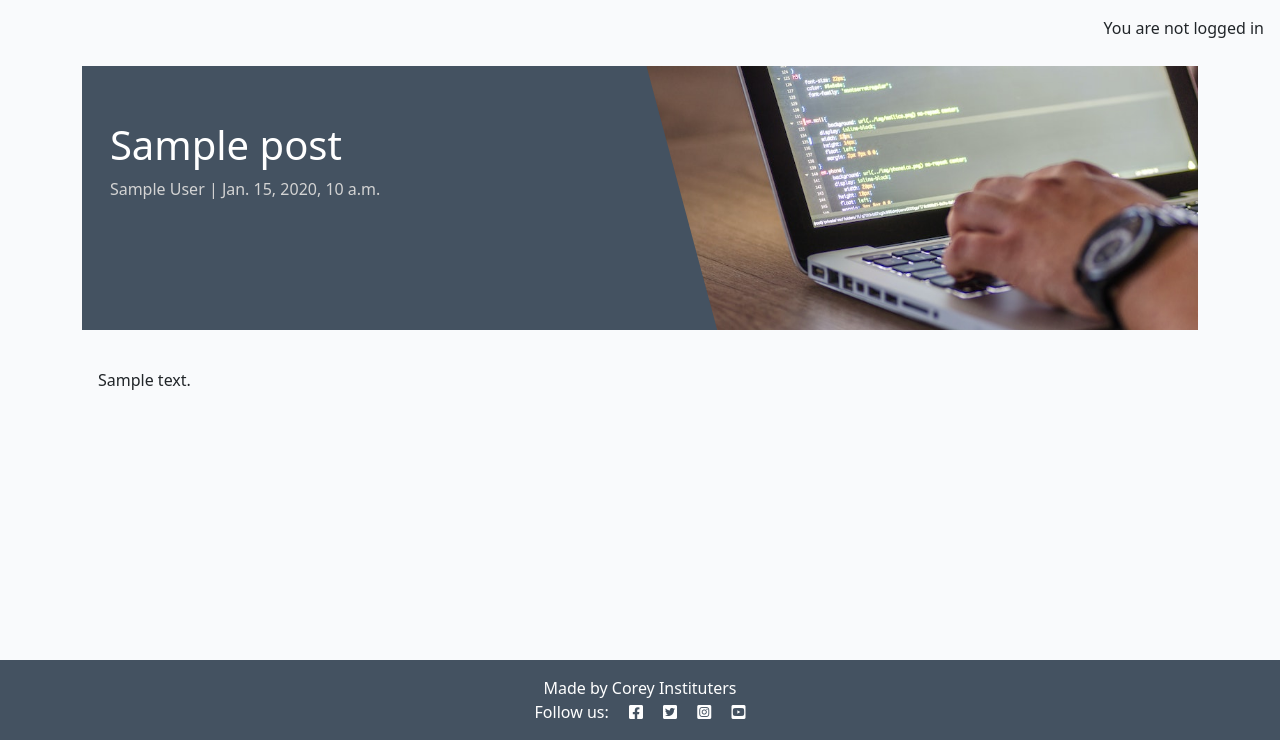
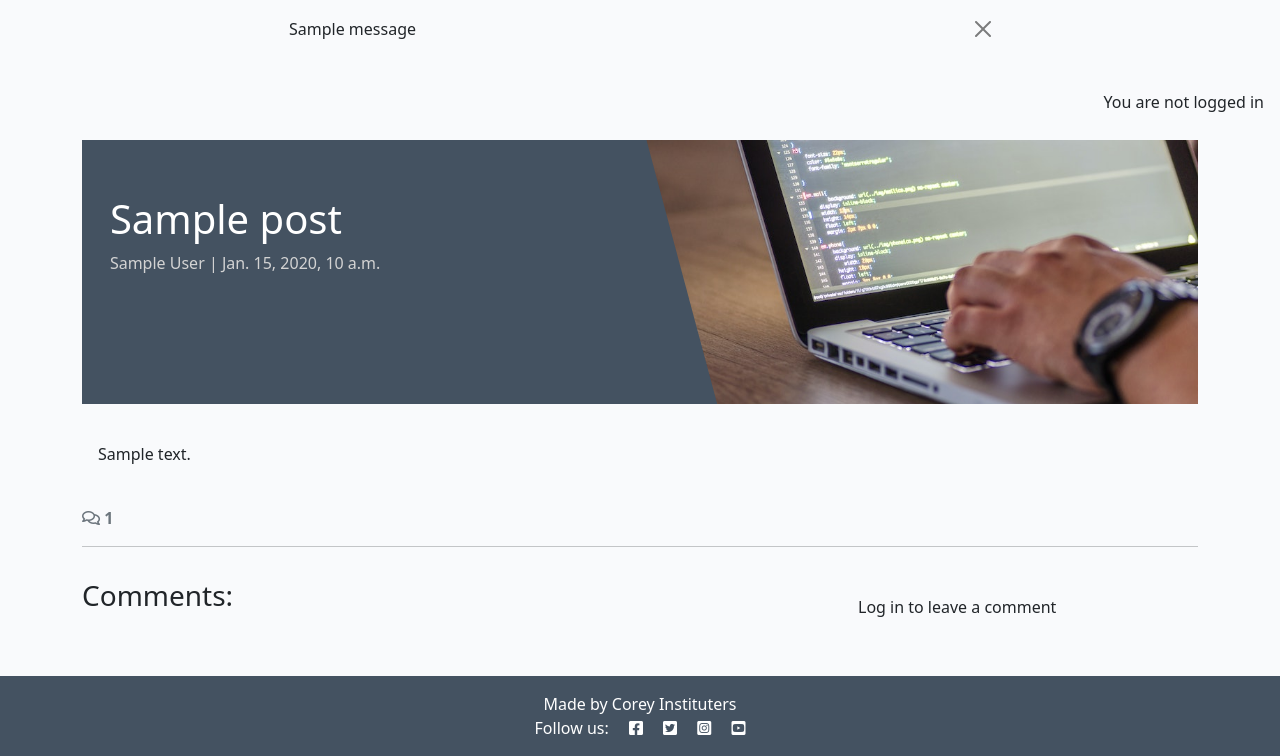
Before and after one commit to csdavids519/django_blog, a Django app: template blog/templates/blog/post_detail.html in a window 1280 px wide. Shown: the part 60-816 px from the top of the page. Run offline with Django 4.2, Linux system fonts and the light colour scheme; the template is opened without the code that fills it: most values are stand-ins (such as "Sample title", 1, 10 or a date in 2020); one stand-in notice (Sample message) is shown; some libraries are stand-ins or nearby versions.

Commit message:
Added comments section

```diff
--- a/blog/models.py
+++ b/blog/models.py
@@ -35,4 +35,4 @@
         ordering = ["created_on"]
 
     def __str__(self):
-        return f"Comment {self.body} by {self.name}"
+        return f"Comment {self.body} by {self.author}"
--- a/blog/templates/blog/post_detail.html
+++ b/blog/templates/blog/post_detail.html
@@ -1,6 +1,8 @@
-{% extends 'base.html' %} {% block content %}
+{% extends 'base.html' %}
 {% load static %}
+{% load crispy_forms_tags %}
 
+{% block content %}
 <div class="masthead">
     <div class="container">
         <div class="row g-0">
@@ -29,6 +31,60 @@
             </div>
         </div>
     </div>
+    <!-- Displaying count of comments -->
+    <div class="row">
+        <div class="col-12">
+            <strong class="text-secondary">
+                <i class="far fa-comments"></i> {{ comment_count }}
+            </strong>
+        </div>
+        <div class="col-12">
+            <hr>
+        </div>
+    </div>
+    <!-- Displaying Comments -->
+    <div class="row">
+        <div class="col-md-8 card mb-4  mt-3 ">
+            <h3>Comments:</h3>
+            <div class="card-body">
+                <!-- We want a for loop inside the empty control tags to iterate through each comment in comments -->
+                {% for comment in comments %}
+                <div
+                    class="p-2 comments{% if not comment.approved and comment.author == user %} faded{% elif not comment.approved %} d-none{% endif %}">
+                    <p class="font-weight-bold">
+                        {{ comment.author }}
+                        <span class="font-weight-normal">
+                            {{ comment.created_on }}
+                        </span> wrote:
+                    </p>
+                    <div id="comment{{ comment.id }}">
+                        {{ comment.body | linebreaks }}
+                    </div>
+                    {% if not comment.approved and comment.author == user %}
+                    <p class="approval">This comment is awaiting approval</p>
+                    {% endif %}
+                </div>
+                <!-- Our for loop ends here -->
+                {% endfor %}
+            </div>
+        </div>
+        <!-- Creating New Comments -->
+        <div class="col-md-4 card mb-4  mt-3 ">
+            <div class="card-body">
+                {% if user.is_authenticated %}
+                <h3>Leave a comment:</h3>
+                <p>Posting as: {{ user.username }}</p>
+                <form id="commentForm" method="post" style="margin-top: 1.3em;">
+                    {{ comment_form | crispy }}
+                    {% csrf_token %}
+                    <button id="submitButton" type="submit" class="btn btn-signup btn-lg">Submit</button>
+                </form>
+                {% else %}
+                <p>Log in to leave a comment</p>
+                {% endif %}
+            </div>
+        </div>
+    </div>
 </div>
 
 {% endblock content %}
--- a/codestar/settings.py
+++ b/codestar/settings.py
@@ -30,7 +30,7 @@
 SECRET_KEY = 'django-insecure-x$s-l6t$$vzc-)y7wc*66r+$+lzb&)f^-=_2pym=aio=a9)xcf'
 
 # SECURITY WARNING: don't run with debug turned on in production!
-DEBUG = False
+DEBUG = True
 
 ALLOWED_HOSTS = ['localhose', '127.0.0.1', '.herokuapp.com']
 
@@ -49,6 +49,8 @@
     'allauth',
     'allauth.account',
     'allauth.socialaccount',
+    'crispy_forms',
+    'crispy_bootstrap5',
     'blog',
     'about',
 ]
@@ -57,6 +59,8 @@
 LOGIN_REDIRECT_URL = '/'
 LOGOUT_REDIRECT_URL = '/'
 
+CRISPY_ALLOWED_TEMPLATE_PACKS = "bootstrap5"
+CRISPY_TEMPLATE_PACK = "bootstrap5"
 
 MIDDLEWARE = [
     'django.middleware.security.SecurityMiddleware',
--- a/requirements.txt
+++ b/requirements.txt
@@ -3,11 +3,13 @@
 certifi==2024.8.30
 cffi==1.17.1
 charset-normalizer==3.4.0
+crispy-bootstrap5==0.7
 cryptography==43.0.3
 defusedxml==0.7.1
 dj-database-url==2.2.0
 Django==4.2.16
 django-allauth==0.57.2
+django-crispy-forms==2.3
 django-summernote==0.8.20.0
 gunicorn==20.1.0
 idna==3.10
--- a/templates/base.html
+++ b/templates/base.html
@@ -76,7 +76,21 @@
             </div>
         </div>
     </nav>
-
+    <!-- displaying Django messages -->
+    <div class="container">
+        <div class="row">
+            <div class="col-md-8 offset-md-2">
+                {% for message in messages %}
+                <div class="alert {{ message.tags }} alert-dismissible
+                fade show" id="msg" role="alert">
+                {{ message | safe }}
+                <button type="button" class="btn-close"
+                data-bs-dismiss="alert" aria-label="Close"></button>
+            </div>
+            {% endfor %}
+        </div>
+    </div>
+  </div>
     <main class="flex-shrink-0 main-bg">
         {% if user.is_authenticated %}
         <p class="text-end m-3">You are logged in as {{ user }}</p>
```
Also changed, not shown: blog/forms.py (added, +8 -0 lines), blog/views.py (+28 -1 lines).
